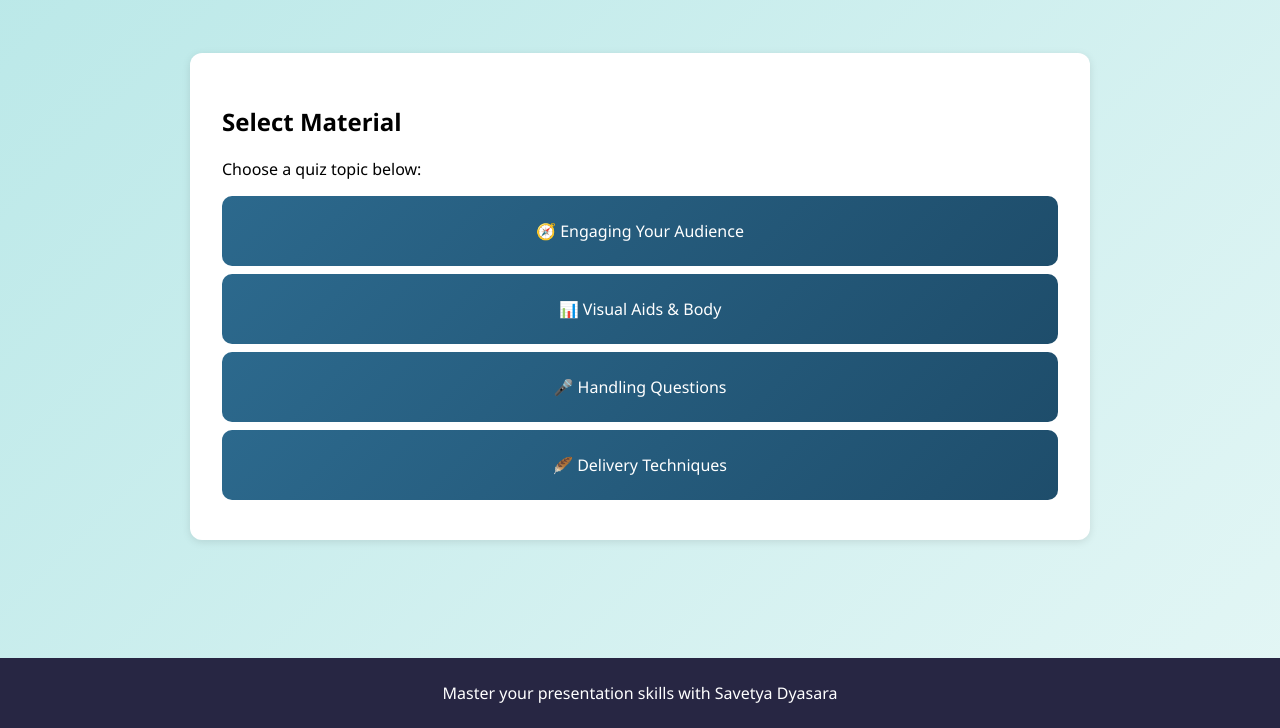
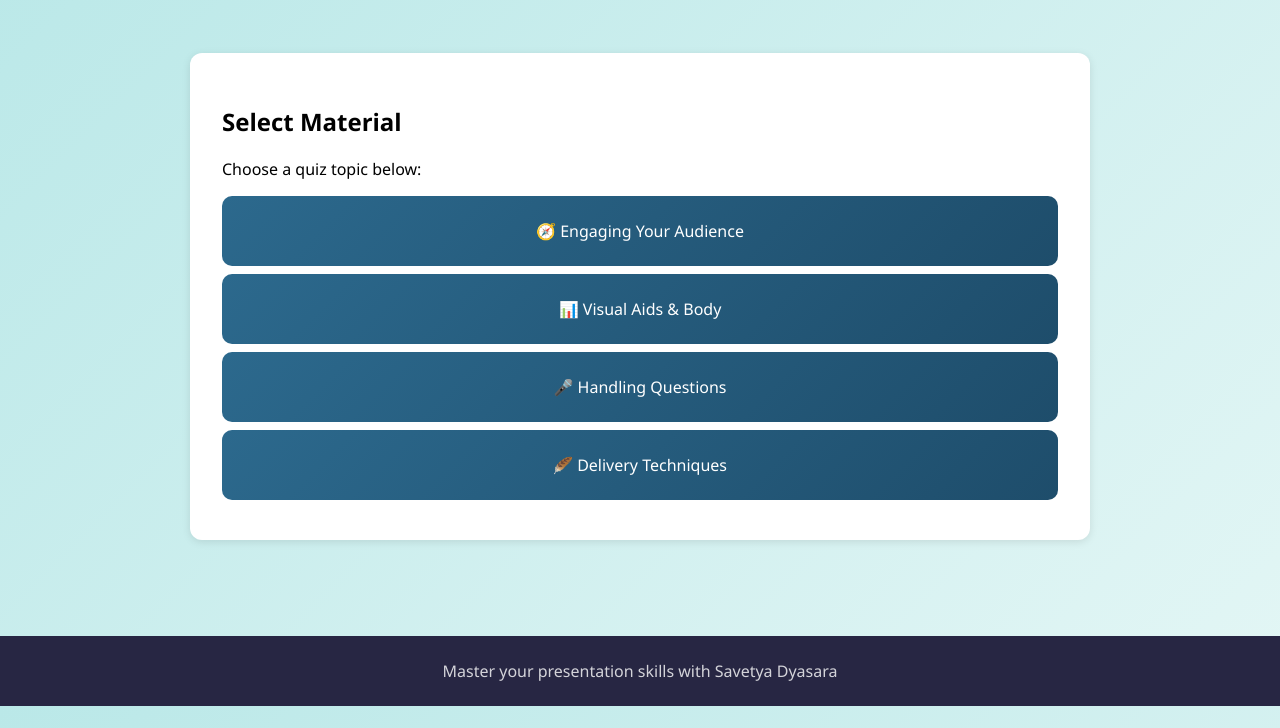
Before and after one commit to refinormdhn/UTS-PAWM-Savetya-Dyasara, a plain HTML site: page quiz.html in a window 1280 px wide. Shown: the part 72-800 px from the top of the page. Drawn offline with Linux system fonts and the light colour scheme; a script that the page names is missing.

Commit message:
fix footer

```diff
--- a/css/learn.css
+++ b/css/learn.css
@@ -8,7 +8,6 @@ body {
   font-family: "Segoe UI", Roboto, sans-serif;
   min-height: 100vh;
   background: linear-gradient(135deg, #BAE8E8 0%, #E3F6F5 100%);
-  padding-bottom: 70px;
 }
 
 nav {
@@ -332,11 +331,9 @@ footer {
   color: white;
   text-align: center;
   padding: 1.5rem 0;
-  position: fixed;
-  bottom: 0;
-  left: 0;
+  position: relative;
   width: 100%;
-  z-index: 100;
+  margin-top: 2rem;
 }
 
 footer p {
--- a/css/quiz.css
+++ b/css/quiz.css
@@ -211,19 +211,20 @@ nav {
 
 footer {
   background: #272643;
-  color: white;
+  color: #fff;
   text-align: center;
   padding: 1.5rem 0;
-  position: fixed;
-  bottom: 0;
-  left: 0;
+  position: relative;
   width: 100%;
-  z-index: 100;
+  margin-top: 2rem;
+
 }
 
-body {
-  padding-bottom: 70px;
+footer p {
+  margin: 0;
+  opacity: 0.8;
 }
+
 
 .modal {
   display: none;
--- a/css/style.css
+++ b/css/style.css
@@ -108,11 +108,9 @@ footer {
   color: white;
   text-align: center;
   padding: 1.5rem 0;
-  position: fixed;
-  bottom: 0;
-  left: 0;
+  position: relative;
   width: 100%;
-  z-index: 100;
+  margin-top: 2rem;
 }
 
 footer p {
--- a/quiz.html
+++ b/quiz.html
@@ -55,7 +55,9 @@
     </div>
   </div>
 
-  <footer>Master your presentation skills with Savetya Dyasara</footer>
+  <footer>
+    <p>Master your presentation skills with Savetya Dyasara</p>
+  </footer>
 
   <div id="logoutModal" class="modal">
     <div class="modal-content">
```
